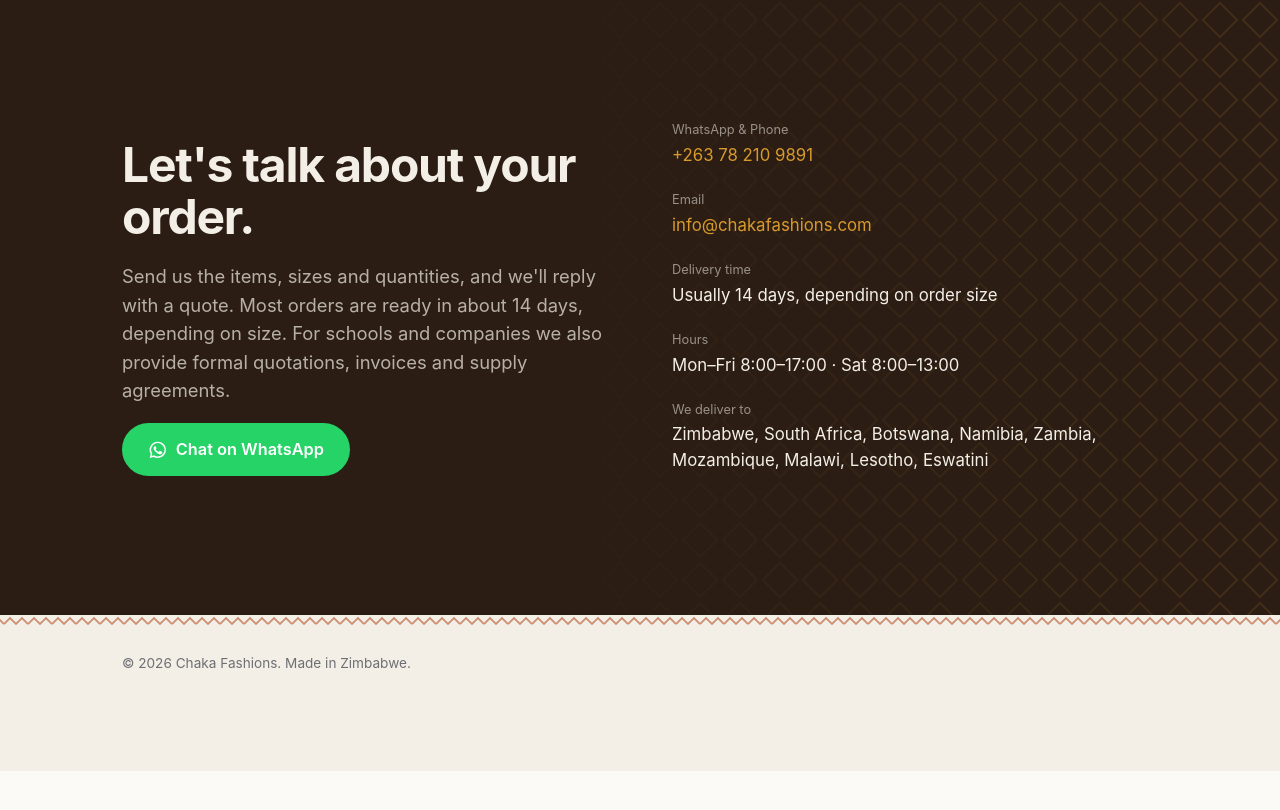
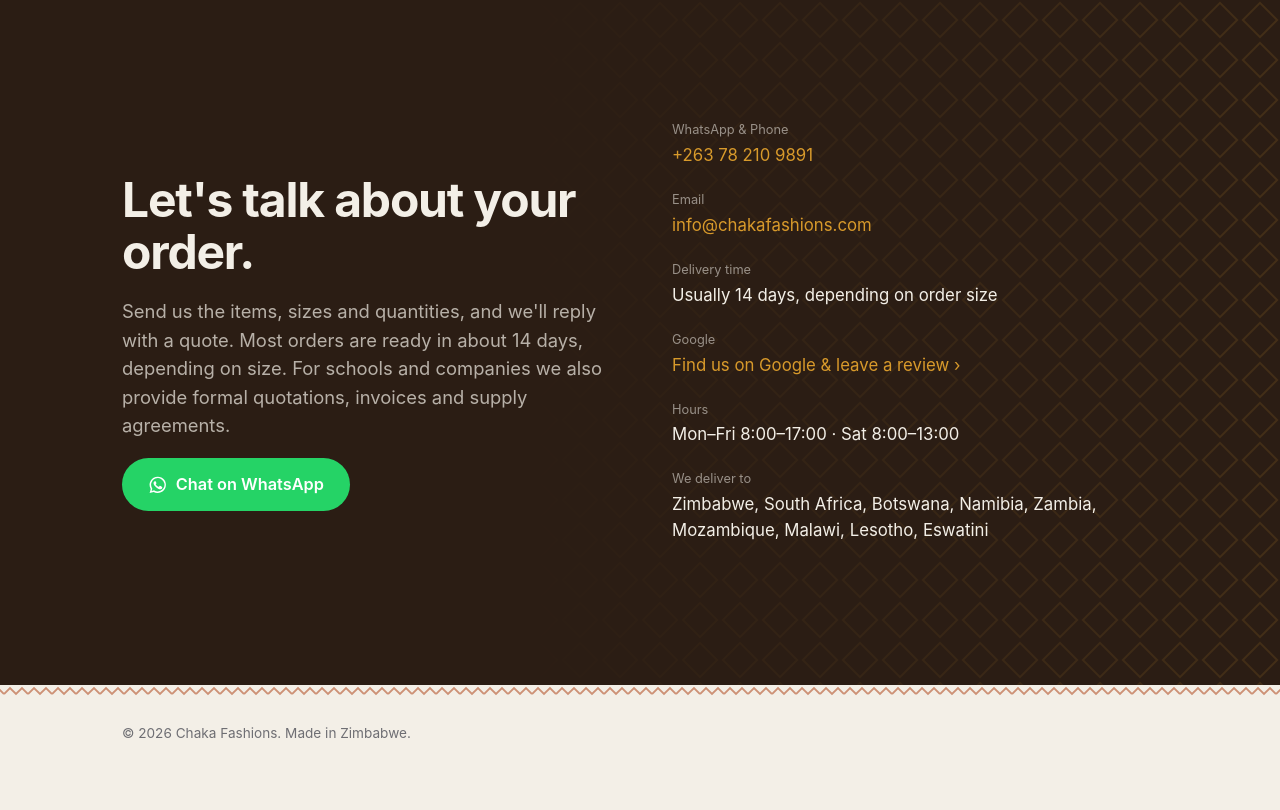
Before and after one commit to HeraldofData/chakafashions.com, a plain HTML site: page index.html in a window 1280 px wide. Shown: the part 2402-3212 px from the top of the page. Before the commit the page ends 3173 px from the top, so only its background shows below. Drawn offline with Linux system fonts and the light colour scheme; no server answers.

Commit message:
Link Google Business Profile
Co-Authored-By: Claude Opus 5.5 <noreply@anthropic.com>

```diff
--- a/index.html
+++ b/index.html
@@ -307,6 +307,7 @@
         <p><span>WhatsApp &amp; Phone</span><a href="#" class="js-whatsapp js-phone-text">+263 78 210 9891</a></p>
         <p><span>Email</span><a href="mailto:info@chakafashions.com" class="js-email">info@chakafashions.com</a></p>
         <p><span>Delivery time</span>Usually 14 days, depending on order size</p>
+        <p><span>Google</span><a href="https://share.google/GrpfjYs2FJhl4VjOG" target="_blank" rel="noopener">Find us on Google &amp; leave a review ›</a></p>
         <p><span>Hours</span>Mon–Fri 8:00–17:00 · Sat 8:00–13:00</p>
         <p><span>We deliver to</span>Zimbabwe, South Africa, Botswana, Namibia, Zambia, Mozambique, Malawi, Lesotho, Eswatini</p>
       </div>
```
